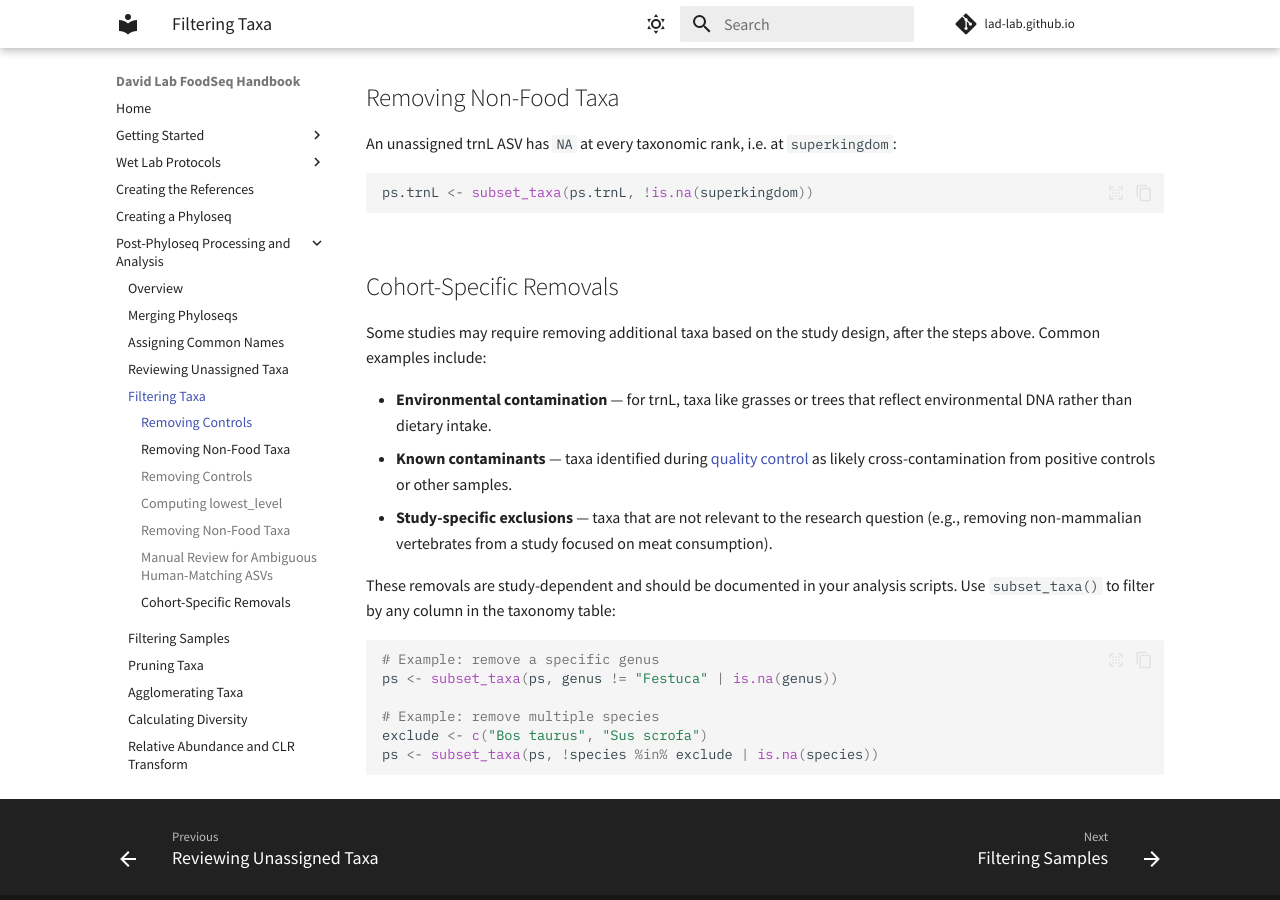
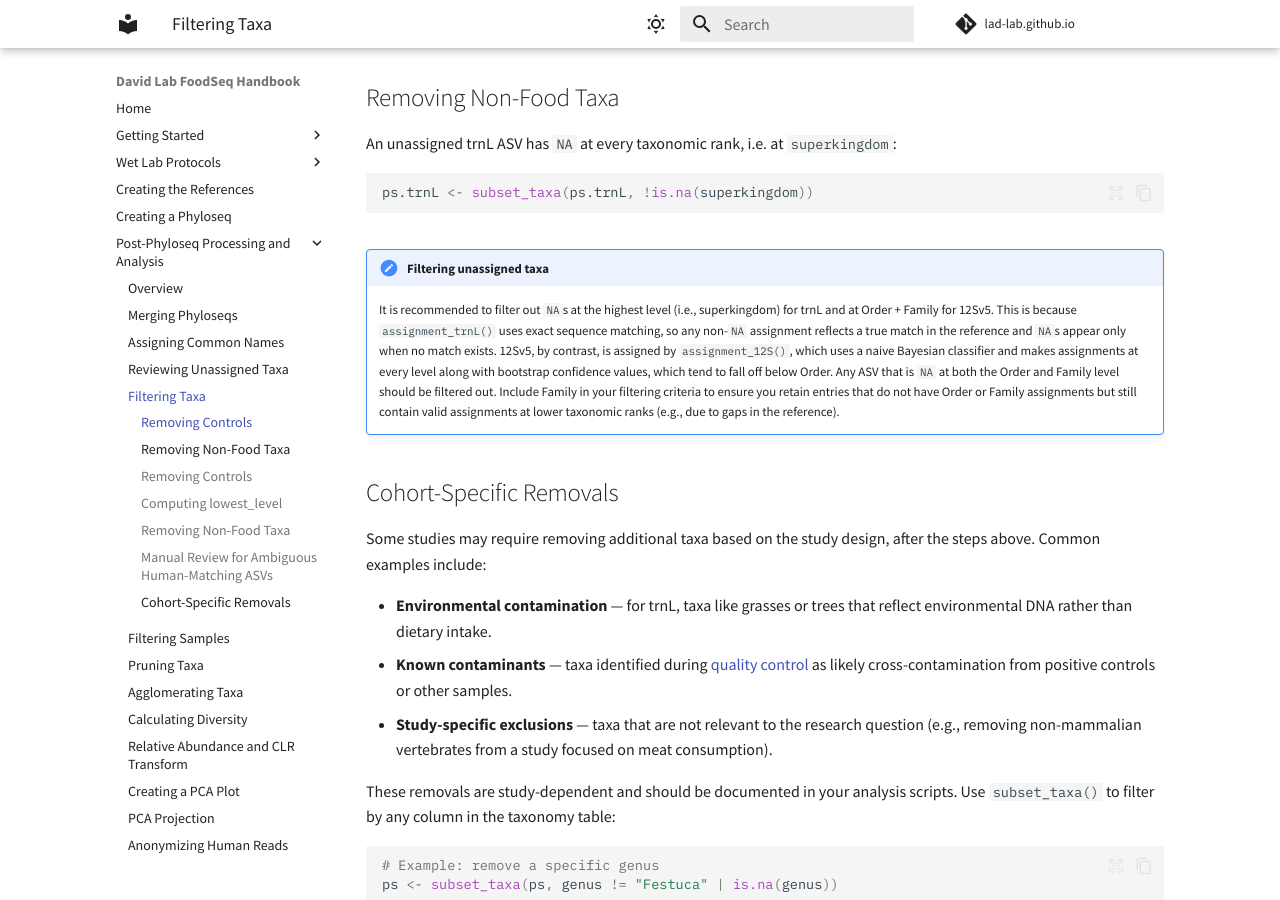
Before and after one commit to LAD-LAB/lad-lab.github.io, an MkDocs documentation site: the page built from docs/taxafiltering.md, in a window 1280 px wide and 900 px high, scrolled down 580 px. Built offline with MkDocs 1.6.1 and Material for MkDocs 9.7.7, drawn with Linux system fonts in a browser that asks for light colours; comment, search, counter and statistics services are not loaded.

Commit message:
Update taxafiltering.md with filtering guidelines
Added recommendations for filtering unassigned taxa in taxonomic assignments.

````diff
--- a/docs/taxafiltering.md
+++ b/docs/taxafiltering.md
@@ -67,6 +67,10 @@
     ps.12S <- prune_taxa(!taxa_names(ps.12S) %in% manual_human_asvs, ps.12S)
     ```
 
+!!! note "Filtering unassigned taxa"
+
+    It is recommended to filter out `NA`s at the highest level (i.e., superkingdom) for trnL and at Order + Family for 12Sv5. This is because `assignment_trnL()` uses exact sequence matching, so any non-`NA` assignment reflects a true match in the reference and `NA`s appear only when no match exists. 12Sv5, by contrast, is assigned by `assignment_12S()`, which uses a naive Bayesian classifier and makes assignments at every level along with bootstrap confidence values, which tend to fall off below Order. Any ASV that is `NA` at both the Order and Family level should be filtered out. Include Family in your filtering criteria to ensure you retain entries that do not have Order or Family assignments but still contain valid assignments at lower taxonomic ranks (e.g., due to gaps in the reference).
+
 ## Cohort-Specific Removals
 
 Some studies may require removing additional taxa based on the study design, after the steps above. Common examples include:
````
